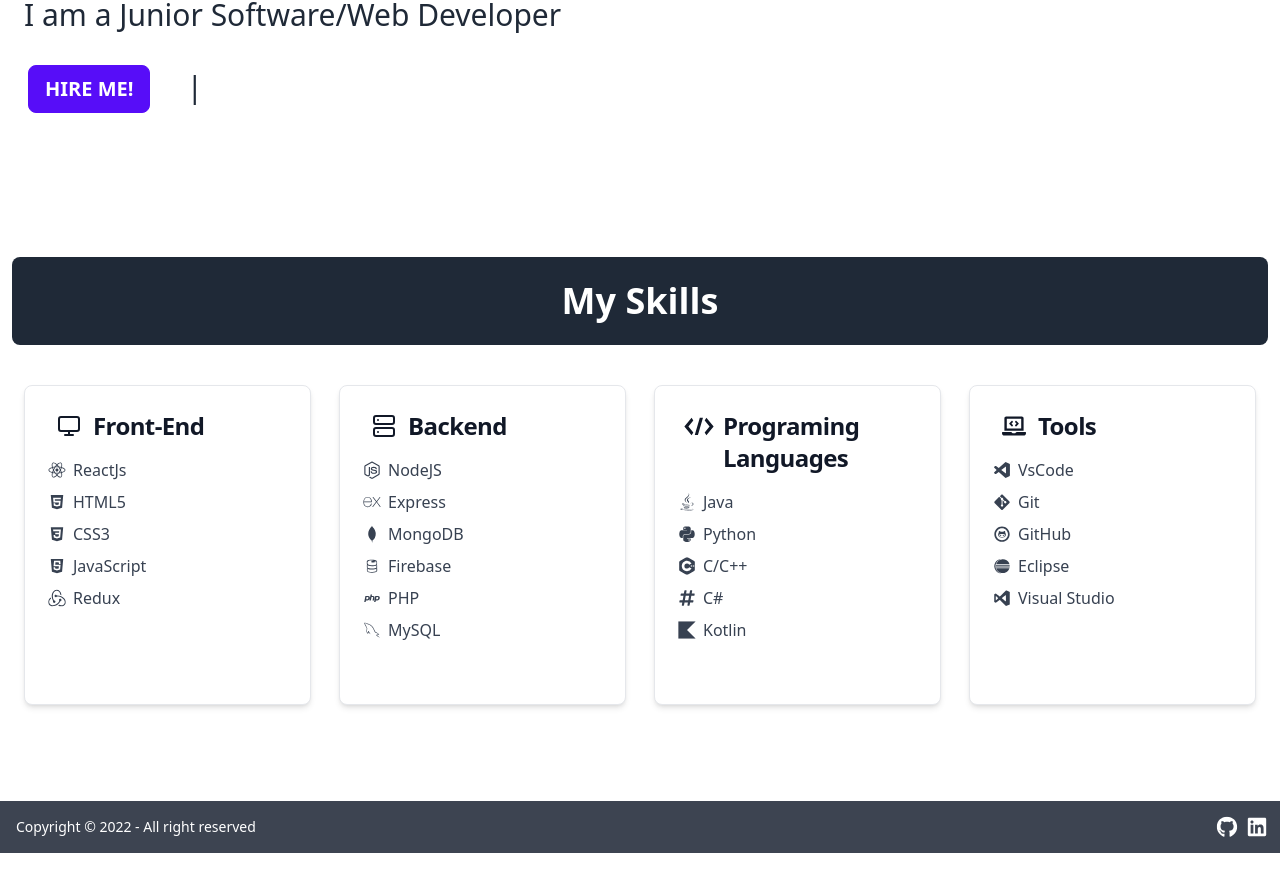
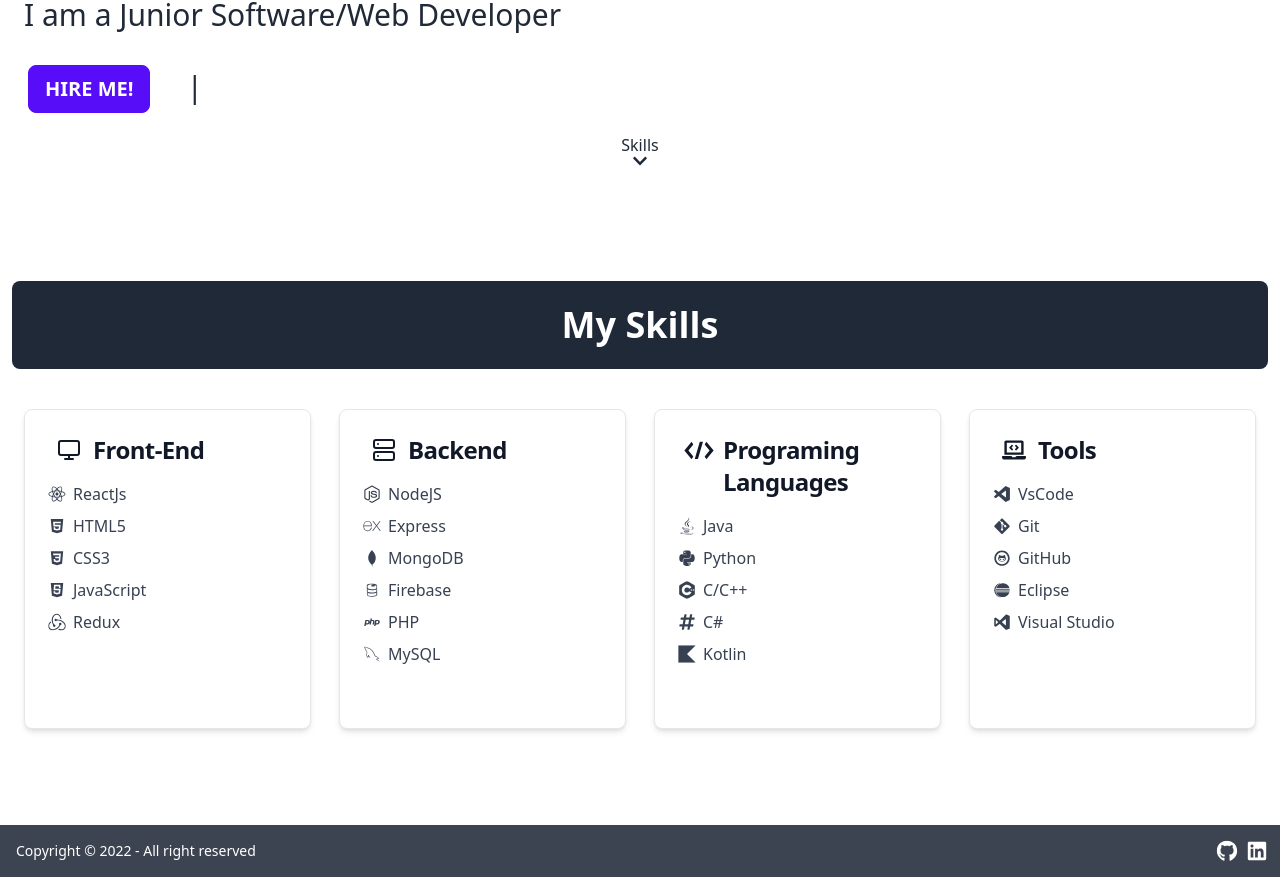
Before and after one commit to mmchokor/Portfolio, a React (Vite) app: page / in a window 1280 px wide. Shown: the part 615-1492 px from the top of the page. Before the commit the page ends 1468 px from the top, so only its background shows below. Built offline with nearby package versions, Linux system fonts and the light colour scheme.

Commit message:
Modified Landing Component

```diff
--- a/src/components/Landing.jsx
+++ b/src/components/Landing.jsx
@@ -1,4 +1,4 @@
-import { FaGithub, FaLinkedin } from 'react-icons/fa'
+import { FaGithub, FaLinkedin, FaChevronDown } from 'react-icons/fa'
 import { Link } from 'react-router-dom'
 
 const Landing = () => {
@@ -12,9 +12,13 @@
                   I am a Junior Software/Web Developer
                </h2>
                <div className='inline-flex gap-12 mt-12 pl-5 '>
-               <Link to='/contact' className='btn btn-primary rounded-btn text-xl -m-4 mr-1'>
-                  Hire Me!
-               </Link><span className='text-3xl -mt-3 -mx-4 pr-2'>|</span>
+                  <Link
+                     to='/contact'
+                     className='btn btn-primary rounded-btn text-xl -m-4 mr-1'
+                  >
+                     Hire Me!
+                  </Link>
+                  <span className='text-3xl -mt-3 -mx-4 pr-2'>|</span>
                   <a
                      href='https://github.com/mmchokor'
                      target='_blank'
@@ -30,8 +34,19 @@
                      <FaLinkedin className='fill-current text-neutral-content scale-[250%]  hover:brightness-150' />
                   </a>
                </div>
+               <br />
             </div>
          </section>
+         <div class='flex flex-row justify-center items-center'>
+         <a
+            href='#skills'
+            className='text-center absolute bottom-7 text-md'
+         >
+            Skills
+
+         </a>
+         <p className='text-center absolute bottom-4 text-md'><FaChevronDown/></p>
+         </div>
       </>
    )
 }
--- a/src/pages/Home.jsx
+++ b/src/pages/Home.jsx
@@ -65,7 +65,7 @@
          <Landing />
 
          {/* Skills Section */}
-         <section id='skills'>
+         <section id='skills' className='scroll-mt-24 mt-16'>
             <h1 className='text-center text-4xl text-white font-bold my-10 bg-gray-800 border-gray-700 py-6 rounded-lg'>
                My Skills
             </h1>
```
Also changed, not shown: src/assets/images/IMG-20220611-WA0040.jpg (added), src/assets/images/about-image.jpg (added).
